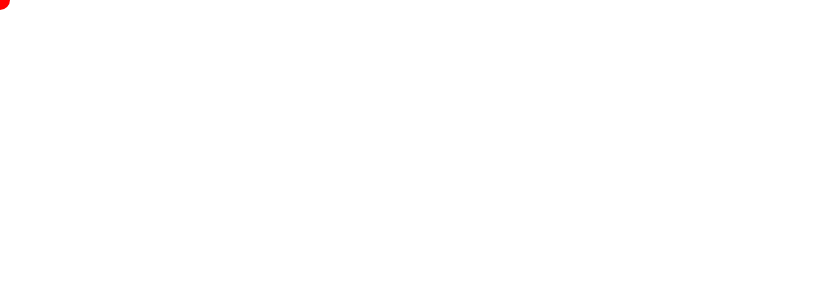
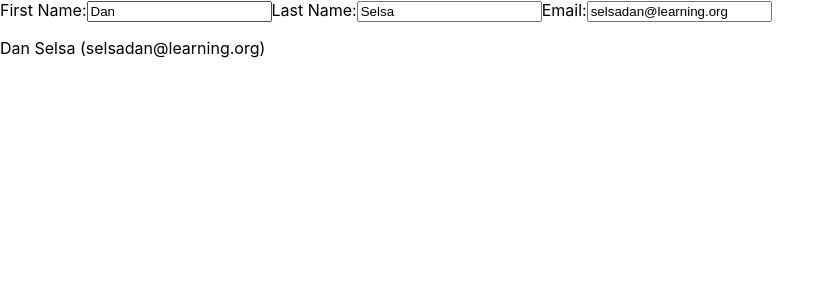
Before and after one commit to selsadan/learning-react, a React (Create React App) app: page / in a window 1280 px wide. Shown: the top 300 px of the page, without its empty margins (0-835 px from the left). Built offline with nearby package versions, Linux system fonts and the light colour scheme.

Commit message:
learning React object state session three

```diff
--- a/src/App.js
+++ b/src/App.js
@@ -3190,38 +3190,93 @@
 //     );
 // }
 
+// import { useState } from "react";
+
+// export default function MovingDot(){
+//     const [position, setPosition] = useState({
+//         x: 0,
+//         y: 0,
+//     });
+
+//     return(
+//         <div onPointerMove={e => {
+//             setPosition({
+//                 x: e.clientX,
+//                 y: e.clientY,
+//             });
+//         }}
+//         style={{
+//             position: 'relative',
+//             width: '100vw',
+//             height: '100vh',
+//         }}>
+//             <div
+//                 style={{
+//                     position: 'absolute',
+//                     backgroundColor: 'red',
+//                     borderRadius: '50%',
+//                     transform: `translate(${position.x}px, ${position.y}px)`,
+//                     left: -10,
+//                     top: -10,
+//                     width: 20,
+//                     height: 20,
+//                 }}
+//             />
+//         </div>
+//     );
+// }
+
 import { useState } from "react";
 
-export default function MovingDot(){
-    const [position, setPosition] = useState({
-        x: 0,
-        y: 0,
+export default function Form(){
+    const [person, setPerson] = useState({
+        firstName: 'Dan',
+        lastName: 'Selsa',
+        email: 'selsadan@learning.org',
     });
 
+    function handleFirstNameChange(e){
+        person.firstName =  e.target.value;
+    }
+
+    function handleLastNameChange(e){
+        person.lastName =  e.target.value;
+    }
+
+    function handleEmailChange(e){
+        person.email =  e.target.value;
+    }
+
     return(
-        <div onPointerMove={e => {
-            setPosition({
-                x: e.clientX,
-                y: e.clientY,
-            });
-        }}
-        style={{
-            position: 'relative',
-            width: '100vw',
-            height: '100vh',
-        }}>
-            <div
-                style={{
-                    position: 'absolute',
-                    backgroundColor: 'red',
-                    borderRadius: '50%',
-                    transform: `translate(${position.x}px, ${position.y}px)`,
-                    left: -10,
-                    top: -10,
-                    width: 20,
-                    height: 20,
-                }}
-            />
-        </div>
+        <>
+            <label>
+                First Name:
+                <input
+                    onChange={handleFirstNameChange}
+                    value={person.firstName}
+                />
+            </label>
+
+            <label>
+                Last Name:
+                <input
+                    onChange={handleLastNameChange}
+                    value={person.lastName}
+                />
+            </label>
+
+            <label>
+                Email:
+                <input
+                    onChange={handleEmailChange}
+                    value={person.email}
+                />
+            </label>
+            <p>
+                {person.firstName}{' '}
+                {person.lastName}{' '}
+                ({person.email})
+            </p>
+        </>
     );
 }
```
